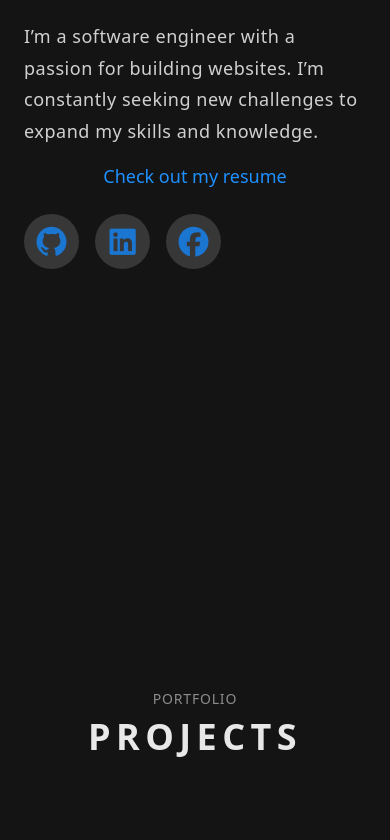
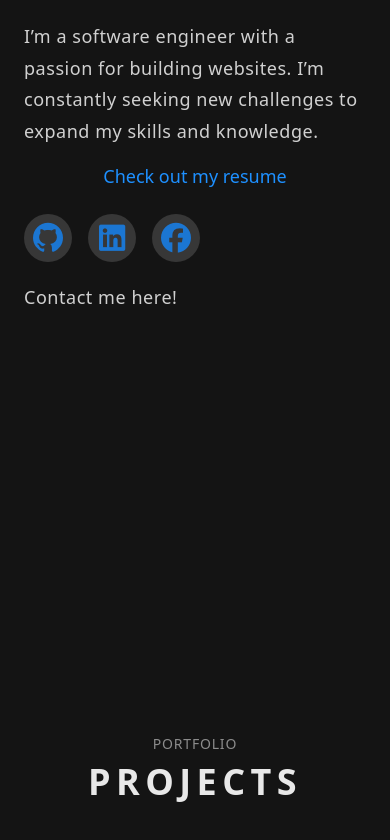
Before and after one commit to Luke7787/website-portfolio, a Next.js app in the folder luke-portfolio/: page / in a window 390 px wide. Shown: the part 1476-2316 px from the top of the page. Built offline with nearby package versions, Linux system fonts and the light colour scheme.

Commit message:
updated the size of social icons, added next text element

```diff
--- a/luke-portfolio/src/app/page.tsx
+++ b/luke-portfolio/src/app/page.tsx
@@ -164,8 +164,8 @@ export default function Page() {
                 className="
                   group
                   inline-flex
-                  h-13.75
-                  w-13.75
+                  h-12
+                  w-12
                   items-center
                   justify-center
                   rounded-full
@@ -195,8 +195,8 @@ export default function Page() {
                 className="
                   group
                   inline-flex
-                  h-13.75
-                  w-13.75
+                  h-12
+                  w-12
                   items-center
                   justify-center
                   rounded-full
@@ -226,8 +226,8 @@ export default function Page() {
                 className="
                   group
                   inline-flex
-                  h-13.75
-                  w-13.75
+                  h-12
+                  w-12
                   items-center
                   justify-center
                   rounded-full
@@ -249,6 +249,25 @@ export default function Page() {
                 />
               </a>
             </div>
+
+            <p
+              className="
+                mt-5
+                max-w-md
+                text-[1.125rem]
+                font-medium
+                leading-[1.75]
+                tracking-[0.03em]
+                text-white/80
+                text-left
+                md:text-justify
+                md:translate-x-19
+                md:-translate-y-15
+                cursor-pointer
+              "
+            >
+              Contact me here!
+            </p>
           </div>
         </div>
       </section>
```
